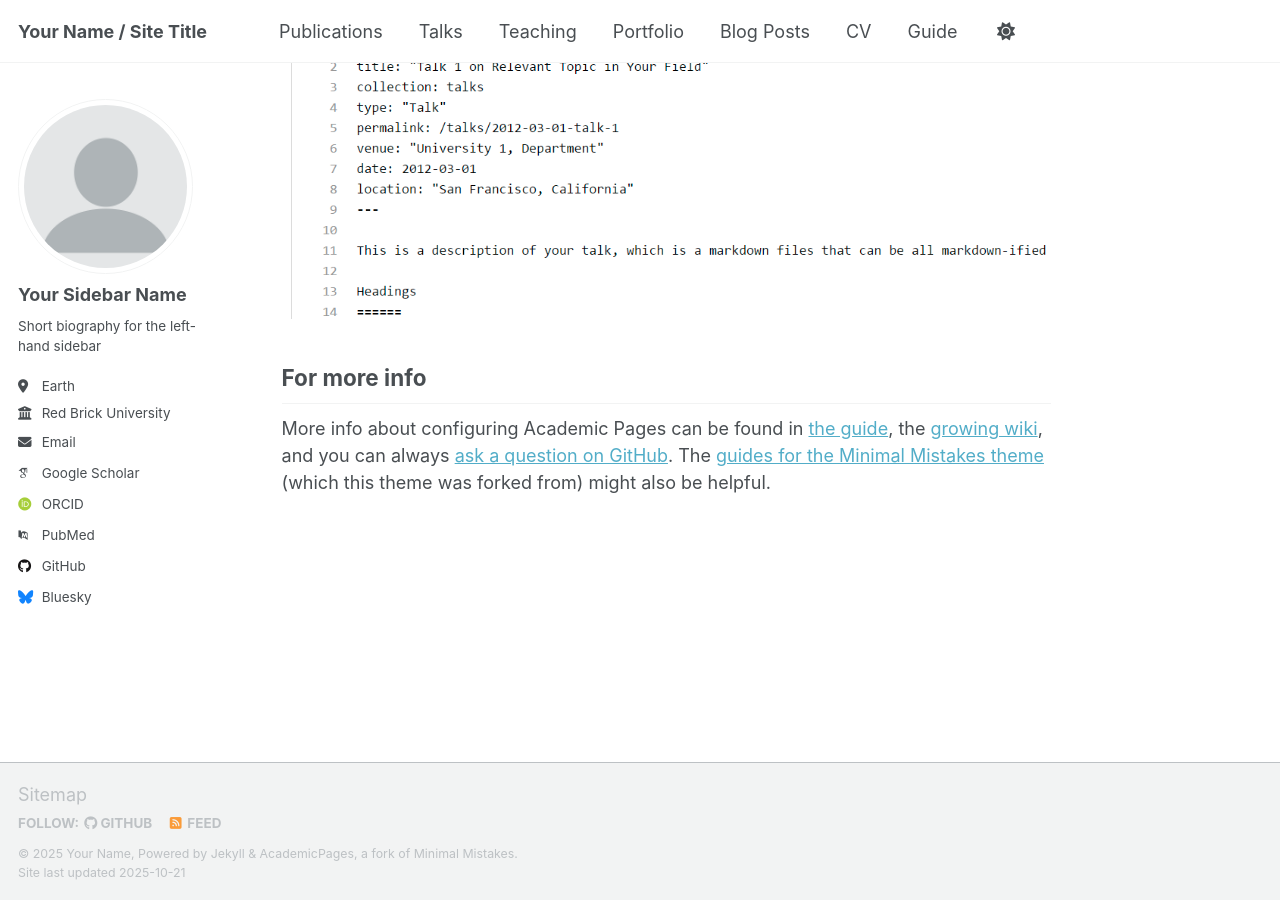
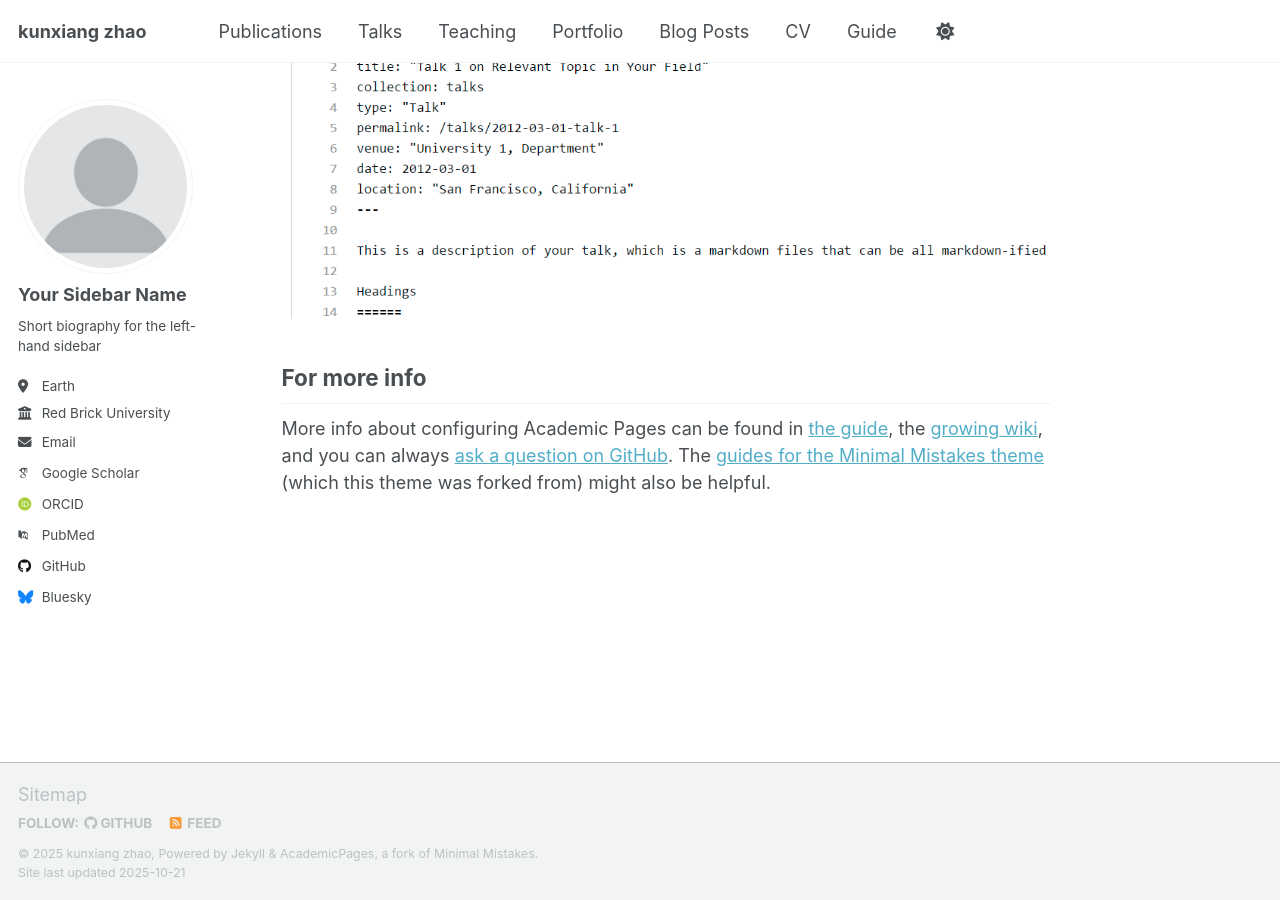
Before and after one commit to zhaokunxiang/zhaokunxiang, a Jekyll site: the page built from _pages/about.md, in a window 1280 px wide and 900 px high, scrolled down 2880 px. Built offline with Jekyll 4.4.1, drawn with Linux system fonts in a browser that asks for light colours; some web fonts are replaced; a script that is not in the unit is left out.

Commit message:
Modify site configuration with new details
Updated site title, name, description, and URL.

```diff
--- a/_config.yml
+++ b/_config.yml
@@ -9,11 +9,11 @@
 # Basic Site Settings
 locale                   : "en-US"
 site_theme               : "default" # Currently available options are "default", "air"
-title                    : "Your Name / Site Title"
+title                    : "kunxiang zhao"
 title_separator          : "-"
-name                     : &name "Your Name"
-description              : &description "Your Name's academic portfolio"   # Update this with a general description of your site, this is the default if not overridden by a page
-url                      : https://academicpages.github.io # The base hostname & protocol for your site e.g. "https://[your GitHub username].github.io",
+name                     : &name "kunxiang zhao"
+description              : &description "computer science "   # Update this with a general description of your site, this is the default if not overridden by a page
+url                      : https://zhaokunxiang.github.io # The base hostname & protocol for your site e.g. "https://[your GitHub username].github.io",
                                                            # or if you already have some other page hosted on Github then use "https://[your GitHub username].github.io/[Your Repo Name]"
 baseurl                  : "" # the subpath of your site, e.g. "/blog"
 repository               : "academicpages/academicpages.github.io"
```
